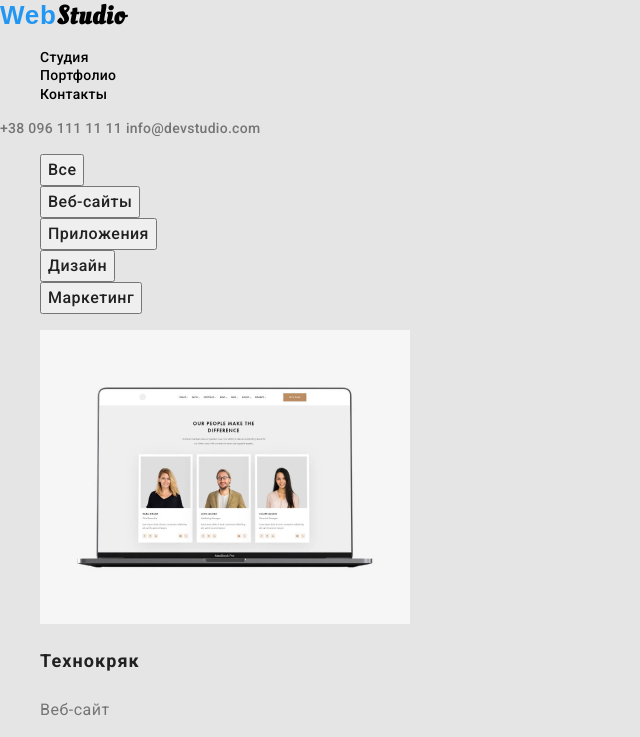
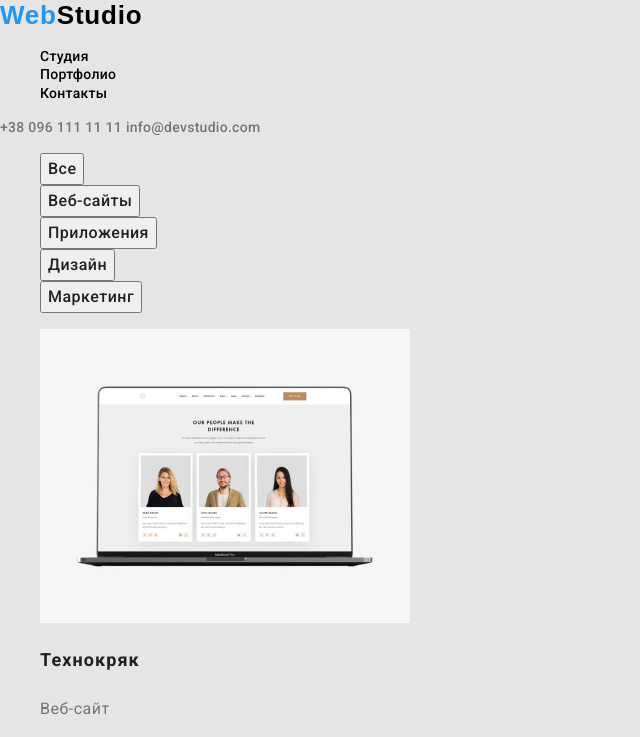
Before and after one commit to Alyona-Ihnatenko/goit-markup-hw-02, a plain HTML site: page portfolio.html in a window 1280 px wide. Shown: the top 737 px of the page, without its empty margins (0-640 px from the left). Drawn offline with nearby package versions, Linux system fonts and the light colour scheme.

Commit message:
Update styles.css

```diff
--- a/CSS/styles.css
+++ b/CSS/styles.css
@@ -17,15 +17,17 @@ body {
 }
 /*==========Logotype========*/
 .logo-link {
-  font-family: var(--text-logo);
+  font-family: var(--logo-font);
   font-weight: 700;
   font-size: 26px;
   line-height: 1.192;
   letter-spacing: 0.03em;
+  font-style: normal;
 }
 .logo-web {
   color: var(--link-color);
   font-family: var(--logo-font);
+  font-style: normal;
 }
 .logo-link-dark-theme {
   color: var(--text-color-accent);
@@ -40,6 +42,7 @@ body {
 }
 .list {
   list-style: none;
+  font-style: normal;
 }
 .footer {
   background-color: var(--header-footer-color);
```
